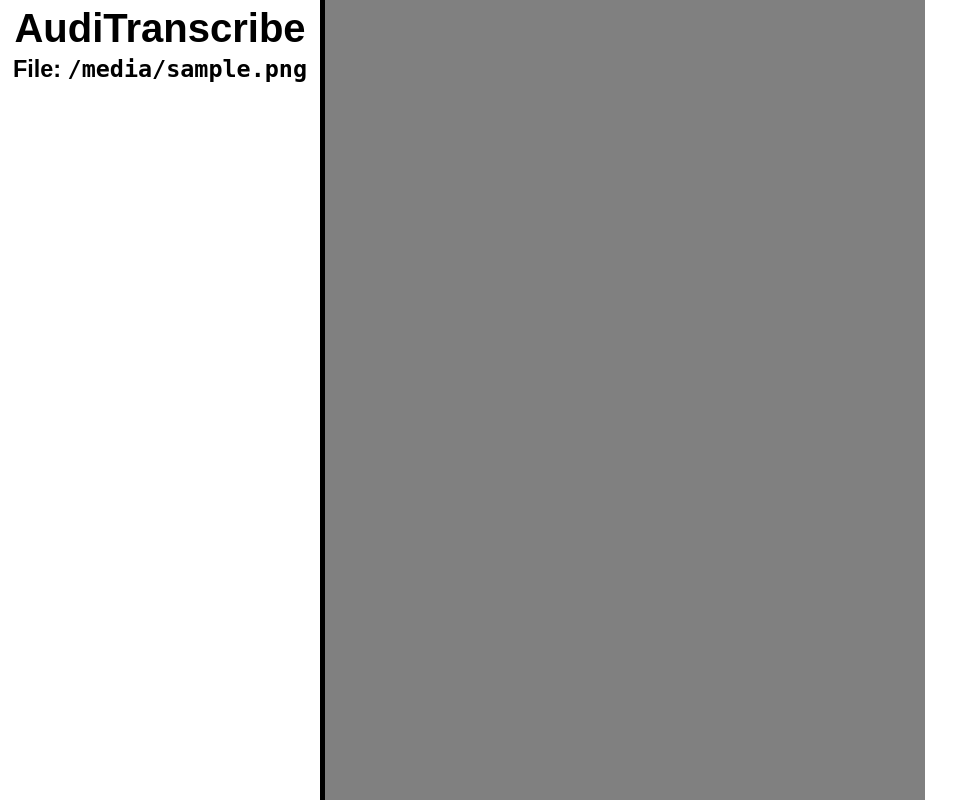
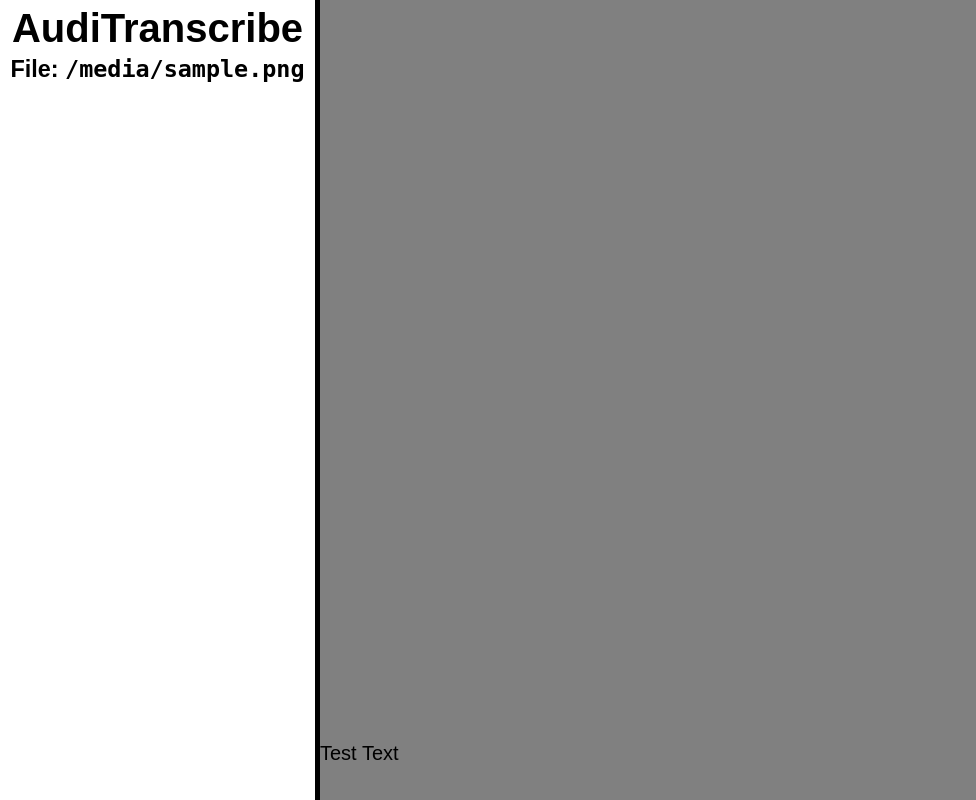
Before and after one commit to PhotonicGluon/AudiTranscribe-Python, a Flask app: template app/templates/transcriber.html in a window 1280 px wide. Shown: the whole page, without its empty margins (0-976 px from the left). Run offline with Flask 2, Linux system fonts and the light colour scheme; the template is opened without the code that fills it: most values are stand-ins (such as "Sample title", 1, 10 or a date in 2020); a map, chart or similar area stays blank; some libraries are stand-ins or nearby versions.

Commit message:
Redo The Transcription Page's Styling
Also reordered the position of some code in `wav_to_spectrogram.py`.

```diff
--- a/app/static/resources/css/transcriber.css
+++ b/app/static/resources/css/transcriber.css
@@ -1,21 +1,18 @@
 /* CLASS-BASED STYLING */
-.bars-area {
-    position: absolute;
-    top: 0;
-    height: 100vh;
+.main-area {
+    width: 75vw;
+    height: 99vh;  /* Fixme: Make this 100vh (set to 100vh to avoid a scrollbar from appearing) */
 }
 
-.main-menu-div {
-    display: table-cell;
-    vertical-align: top;
+.main-page {
+    display: flex;
+    background: gray;  /* Todo: remove this colour */
 }
 
 .main-menu {
-    width: 25vw;
+    width: calc(25vw - 5px);  /* Account for the border */
     height: 100vh;
     background: white;
-    position: sticky;
-    top: 0;
     border-right: black 5px solid;
 }
 
@@ -25,8 +22,17 @@
     text-align: center;
 }
 
-.notes {
-    display: table-cell;
+.notes-area {
+    width: 50px;
+    position: sticky;
+    left: 0;
+    z-index: 2;
+}
+
+.numbers-area {
+    display: block;
+    width: 100%;
+    height: 50px;
 }
 
 .overlay {
@@ -52,25 +58,20 @@
     color: white;
 }
 
-.main-area {
-    background: gray;  /* Todo: remove this colour */
-    display: table-row;
-}
-
 .sidebar {
-    display: table-row;
-    position: sticky;
-    left: 0;
-    z-index: 1;
+    width: 25vw;
+    height: 100vh;
 }
 
 .spectrogram-area {
-
+    position: relative;
+    width: calc(100% - 50px);
 }
 
 .transcription-area {
+    display: flex;
+    height: calc(100% - 50px);
     overflow: scroll;
-    display: table-cell;
 }
 
 .ui-widget-header {
@@ -81,6 +82,11 @@
 }
 
 /* ELEMENT-BASED STYLING */
+#bars-canvas {
+    position: absolute;
+    z-index: 1;
+}
+
 #spectrogram-progress-bar {
     margin-top: 5px;
 }
--- a/app/static/resources/js/transcriber.js
+++ b/app/static/resources/js/transcriber.js
@@ -1,15 +1,21 @@
 // CONSTANTS
 const CHECK_STATUS_INTERVAL = 2;  // In seconds
-const SPECTROGRAM_ZOOM_SCALE_X = 3;  // How much to zoom in along the x-axis?
+const SPECTROGRAM_ZOOM_SCALE_X = 2;  // How much to zoom in along the x-axis?
 const SPECTROGRAM_ZOOM_SCALE_Y = 5;  // How much to zoom in along the y-axis?
 
-const NOTES_CANVAS_WIDTH = 50;  // In px
 const NOTES_FONT_SIZE = 14;  // In pt
+
+const NUMBERS_CANVAS_HEIGHT = 40;  // In px
+const NUMBERS_FONT_SIZE = 14;  // In pt
 
 // GET ELEMENTS
 let spectrogramProgressBar = $("#spectrogram-progress-bar");
+
+let notesArea = $("#notes-area");
+
 let barsCanvas = $("#bars-canvas");
 let notesCanvas = $("#notes-canvas");
+let numbersCanvas = $("#numbers-canvas");
 let spectrogramCanvas = $("#spectrogram-canvas");
 
 // HELPER FUNCTIONS
@@ -104,18 +110,16 @@ $(document).ready(() => {
         // Get contexts for canvases
         let barsCtx = barsCanvas[0].getContext("2d");
         let notesCtx = notesCanvas[0].getContext("2d");
+        let numbersCtx = numbersCanvas[0].getContext("2d");
         let spectrogramCtx = spectrogramCanvas[0].getContext("2d");
 
         // Wait till the spectrogram is loaded
         SPECTROGRAM.onload = () => {
-            // Adjust body to fit image width and height
-            document.body.style.width = `${SPECTROGRAM.width * SPECTROGRAM_ZOOM_SCALE_X}px`;
-
             // Resize the canvases to fit the image
             barsCanvas[0].width = SPECTROGRAM.width * SPECTROGRAM_ZOOM_SCALE_X;
             barsCanvas[0].height = SPECTROGRAM.height * SPECTROGRAM_ZOOM_SCALE_Y;
 
-            notesCanvas[0].width = NOTES_CANVAS_WIDTH;
+            notesCanvas[0].width = notesArea[0].clientWidth;
             notesCanvas[0].height = SPECTROGRAM.height * SPECTROGRAM_ZOOM_SCALE_Y;
 
             spectrogramCanvas[0].width = SPECTROGRAM.width * SPECTROGRAM_ZOOM_SCALE_X;
@@ -163,30 +167,30 @@ $(document).ready(() => {
                 notesCtx.fillStyle = "#000000";
                 notesCtx.fillText(
                     note,
-                    NOTES_CANVAS_WIDTH / 2,
+                    notesArea[0].clientWidth / 2,
                     heightToMoveTo * SPECTROGRAM_ZOOM_SCALE_Y + 3 / 8 * NOTES_FONT_SIZE * 4/3  // 4/3 convert pt -> px
                 );
             }
 
             // Add lines for every beat
             // Todo: add other beat stuff
+            // Todo: allow user to set initial beat offset
+            // Todo: allow BPM changing
             let numBeats = Math.ceil(BPM / 60 * DURATION);  // `numBeats`is a whole number
 
-            for (let i = 1; i <= numBeats; i++) {  // Start at 1 because starting at 0 will draw a line through the axis
+            for (let i = 0; i <= numBeats; i++) {
                 // Calculate position to place the beat
                 let pos = i * secondsPerBeat() * PX_PER_SECOND * SPECTROGRAM_ZOOM_SCALE_X;
 
                 // Draw the beat line on the bars context
+                // Todo: fix some lines looking more opaque than others
                 barsCtx.setLineDash([5, 5]);
                 barsCtx.moveTo(pos, 0);
                 barsCtx.lineTo(pos, spectrogramCanvas[0].height);
-                barsCtx.strokeStyle = "rgba(256, 0, 0, 0.5)";  // Red with 50% opacity; todo: change colour
+                barsCtx.strokeStyle = "rgba(256, 0, 0, 0.5)";  // Red with 50% opacity; todo: change the colour
                 barsCtx.lineWidth = 1;
                 barsCtx.stroke();
             }
-
-            // Scroll to the bottom of the page
-            window.scrollTo(0, document.body.scrollHeight);
         }
     }
 });
--- a/app/templates/transcriber.html
+++ b/app/templates/transcriber.html
@@ -40,25 +40,26 @@
             </div>
         </div>
     {% else %}
-        <div class="main-area">
+        <div class="main-page">
             <div class="sidebar">
-                <div class="main-menu-div">
                 <div class="main-menu">
                     <h1>AudiTranscribe</h1>
                     <h3>File: <code>{{ file_name }}</code></h3>
                 </div>
             </div>
-                <div class="notes" id="notes-area">
+            <div class="main-area">
+                <div class="transcription-area">
+                    <div class="notes-area" id="notes-area">
                         <canvas id="notes-canvas"></canvas>
                     </div>
+                    <div class="spectrogram-area" id="spectrogram-area">
+                        <canvas id="bars-canvas"></canvas>
+                        <canvas id="spectrogram-canvas"></canvas>
                     </div>
-            <div class="transcription-area">
-                <div class="bars-area">
-                    <canvas id="bars-canvas"></canvas>
                 </div>
-                <div class="spectrogram-area">
-                    <!-- Todo: fix annoying gray bar at the bottom of the canvas -->
-                    <canvas id="spectrogram-canvas"></canvas>
+                <div class="numbers-area">
+                    <span style="vertical-align: top;">Test Text</span>
+                    <canvas id="numbers-canvas" style="height: 100%;"></canvas>
                 </div>
             </div>
         </div>
```
Also changed, not shown: src/audio/wav_to_spectrogram.py (+3 -7 lines), src/visuals/generate_spectrogram_img.py (+2 -6 lines). Lines whose indentation alone changed are shown as unchanged.
